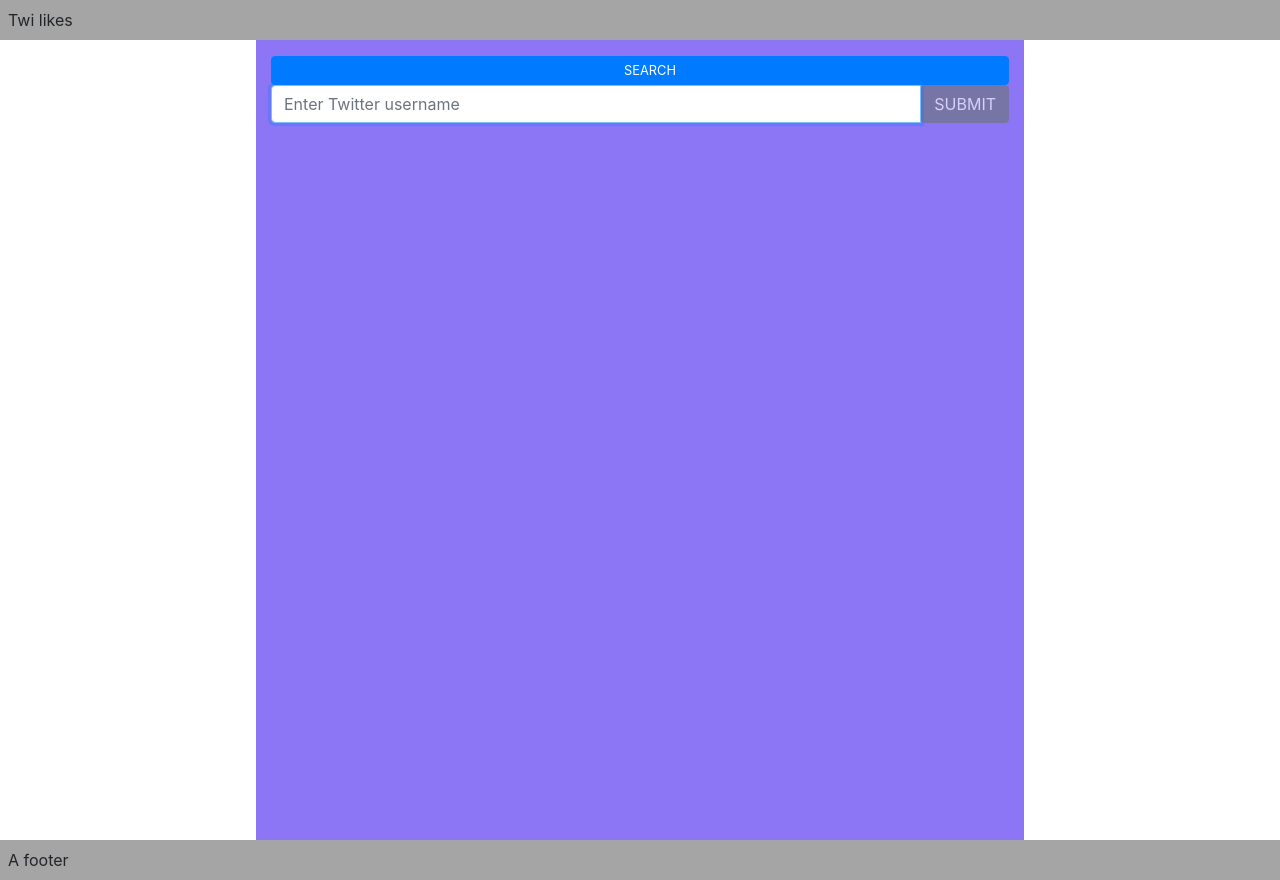
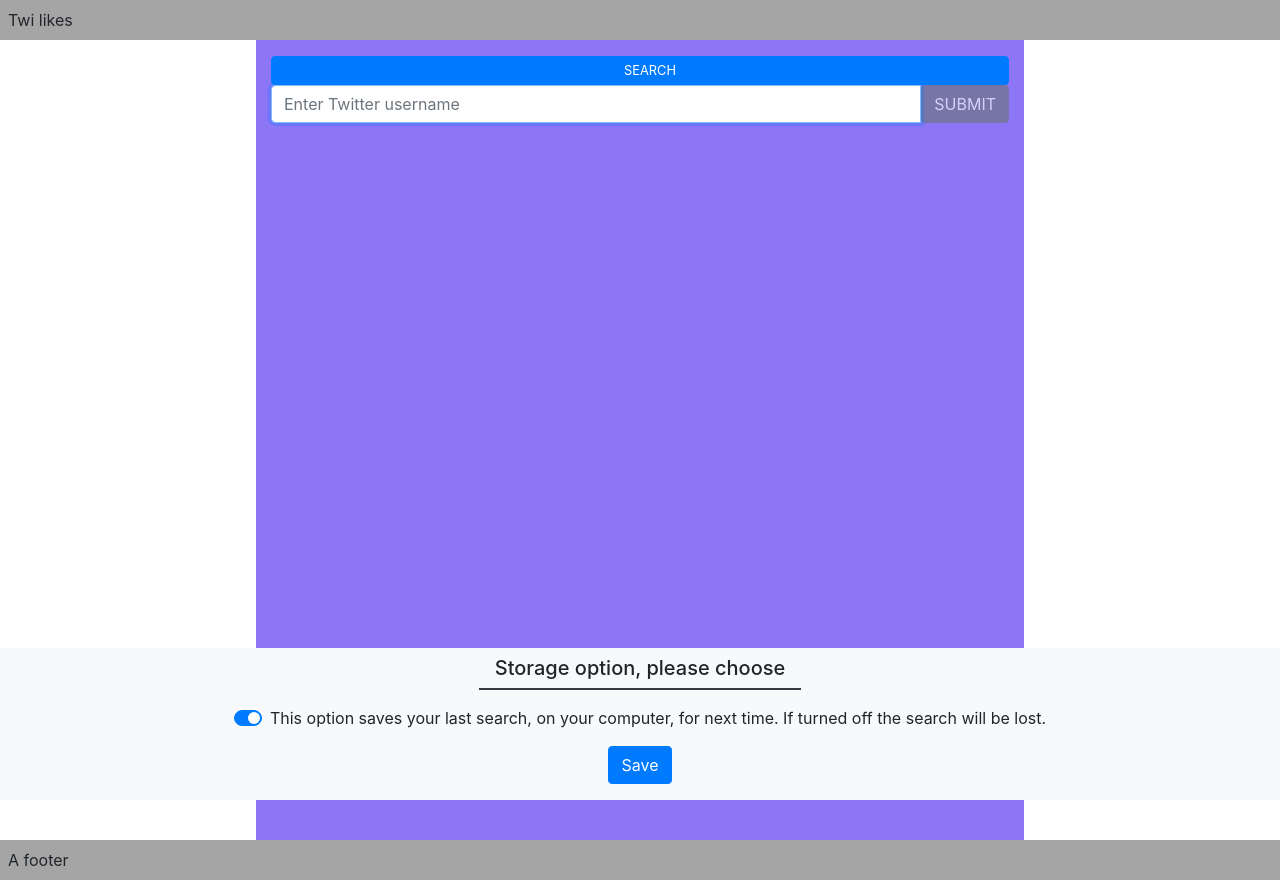
Before and after one commit to schrimy/twi-likes, a React (Create React App) app: page / in a window 1280 px wide. Built offline with nearby package versions, Linux system fonts and the light colour scheme.

Commit message:
feat: storage prefs component
now shows a storage preference selector. Still needs hooking up to
functionality to allow or prevent local storage of search name.

```diff
--- a/src/App.js
+++ b/src/App.js
@@ -1,4 +1,4 @@
-import React, { Fragment, useEffect } from 'react'
+import React, { Fragment, useEffect, useState } from 'react'
 import { connect } from 'react-redux'
 import { TWITTER_DATA_KEY } from './utils/constants'
 import { handleLocalStorage } from './actions/shared'
@@ -6,13 +6,16 @@ import { handleLocalStorage } from './actions/shared'
 import TwitUserForm from './containers/TwitUserForm'
 import FaveList from './containers/FaveList'
 import UserInfo from './screens/UserInfo'
+import Storage from './screens/Storage'
 
 //TODO: an opt in to save cookies / localstorage of search data
 
 //displays the search form and if there are favourites returned from the mapState function then it displays the faves list too
 function App(props) {
   const { handleLocalStorage, user } = props
+  const [prefsChosen, setPrefsChosen] = useState(false)
 
+  //TODO: check if pref key set and therefore set local state to show (or not) storage component
   //useEffect to run on mount only, hence es lint disable, if data in localstorage dispatch to reducers to populate store state
   useEffect(() => {
     console.log('checking localStorage')
@@ -44,17 +47,25 @@ function App(props) {
           }
         </main>
       </div>
+      {
+        !prefsChosen &&(
+          <Storage />
+        )
+      }
       <footer className='p-2'>A footer</footer>
     </Fragment>
   )
 }
 
+//TODO: clean up the if statement
 //grabs the store state of favourites and user and returns a boolean based on if both are populated
 function mapStateToProps({ user }) {
   if(user !== null) {
     return {
       user: user.data
     }
+  } else {
+    return {}
   }
 }
 
--- a/src/containers/TwitUserForm.js
+++ b/src/containers/TwitUserForm.js
@@ -5,6 +5,8 @@ import { TWITTER_DATA_KEY } from '../utils/constants'
 
 import Alert from '../screens/Alert'
 import Icons from 'bootstrap-icons/bootstrap-icons.svg'
+
+//TODO: either via local-storage or store state, check storage pref to allow or block saving search name to local-storage
 
 const TwitUserForm = (props) => {
     const { handleUserInfo, handleClearing, userClicked } = props
--- a/src/index.js
+++ b/src/index.js
@@ -11,6 +11,7 @@ import 'bootstrap/js/dist/util.js'
 import 'bootstrap/dist/css/bootstrap.css'
 import 'bootstrap/js/dist/alert.js'
 import 'bootstrap/js/dist/collapse.js'
+import 'bootstrap/js/dist/modal.js'
 import './styles/app.scss'
 import '@animxyz/core'
 //import reportWebVitals from './reportWebVitals';
--- a/src/screens/Fave.js
+++ b/src/screens/Fave.js
@@ -42,8 +42,8 @@ const Fave = (props) => {
             {
                 entities.media !== undefined &&(
                     entities.media.map(image => (
-                        <div className='w-100 pl-5 pr-5 ml-2'>
-                            <img className='w-100 rounded xyz-nested' xyz='fade small' src={ image.media_url } alt='tweet embeded media' key={ image } />
+                        <div className='w-100 pl-5 pr-5 ml-2' key={ image.media_url }>
+                            <img className='w-100 rounded xyz-nested' xyz='fade small' src={ image.media_url } alt='tweet embeded media' />
                         </div>
                     ))
                 )
--- /dev/null
+++ b/src/screens/Storage.js
@@ -0,0 +1,25 @@
+import React from 'react'
+
+//TODO: set up callback for save btn click to store pref choice in local-storage
+
+const Storage = () => {
+    return(
+        <div className='fixed-bottom bg-light pb-3'>
+            <div className='d-flex flex-column align-items-center'>
+                <h5 className='pt-2'>Storage option, please choose</h5>
+                <hr className='border border-dark w-25 mt-0' />
+                <div className='custom-control custom-switch mb-3'>
+                    <input type='checkbox' className='custom-control-input' id='customSwitch1' defaultChecked />
+                    <label className='custom-control-label' htmlFor='customSwitch1'>
+                        This option saves your last search, on your computer, for next time. If turned off the search will be lost.
+                    </label>
+                </div>
+                <button className='btn btn-primary'>
+                    Save
+                </button>
+            </div>
+        </div>
+    )
+}
+
+export default Storage
--- a/src/utils/constants.js
+++ b/src/utils/constants.js
@@ -10,5 +10,6 @@ export const CLEAR_USER = 'CLEAR_USER'
 //user clicked constants
 export const USER_CLICKED = 'USER_CLICKED'
 
+//TODO: constant for pref choice local-storage key
 //localstorage
 export const TWITTER_DATA_KEY = 'TWITTER_DATA_KEY'
```
